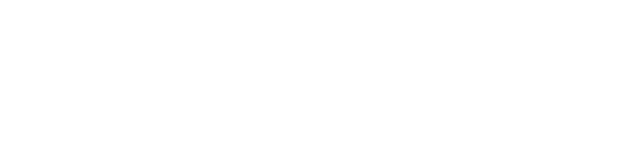
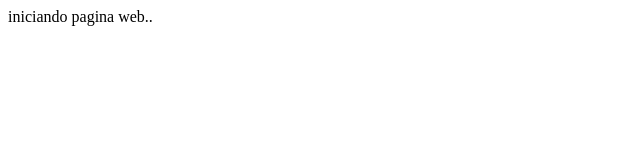
Before and after one commit to marceloNSC/sinov-landing-page, a plain HTML site: page index.html in a window 1280 px wide. Shown: the whole page, without its empty margins (0-640 px from the left). Drawn offline with Linux system fonts and the light colour scheme.

Commit message:
colocando reticencias

```diff
--- a/index.html
+++ b/index.html
@@ -1,4 +1,5 @@
 <html>
 	<body>
+		<p>iniciando pagina web..</p>
 	</body>
 </html>
```
